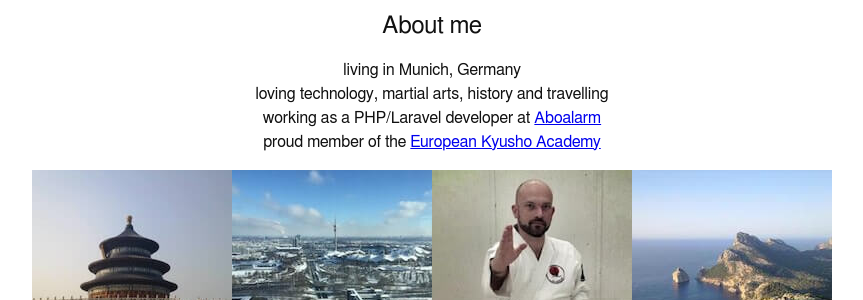
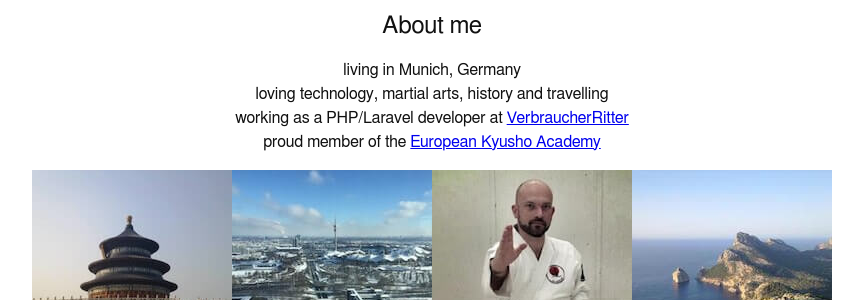
Before and after one commit to oliworx/oliworx.github.com, a Jekyll site: the page built from index.md, in a window 1280 px wide. Shown: the part 195-495 px from the top of the page, without its empty margins (208-1071 px from the left). Built offline with Jekyll 4.4.1, drawn with Linux system fonts in a browser that asks for light colours.

Commit message:
Update current job

```diff
--- a/_includes/about-me.md
+++ b/_includes/about-me.md
@@ -2,6 +2,6 @@
 
 living in Munich, Germany
 loving technology, martial arts, history and travelling
-working as a PHP/Laravel developer at [Aboalarm](https://www.aboalarm.de)
+working as a PHP/Laravel developer at [VerbraucherRitter](https://www.verbraucherritter.de)
 proud member of the [European Kyusho Academy](http://www.kyusho-academy.com/kyusho/kyusho_eka_eng.html)
 {: #about}
```
